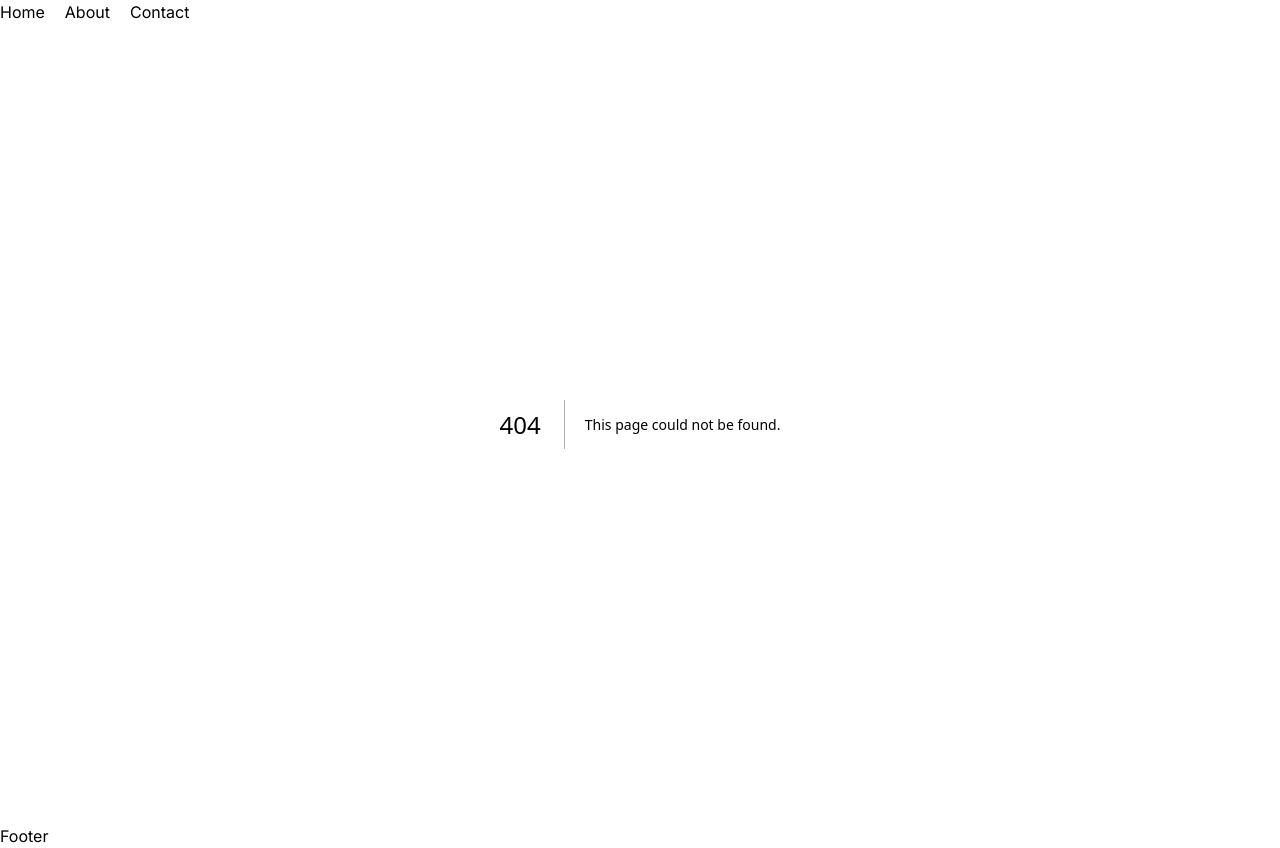
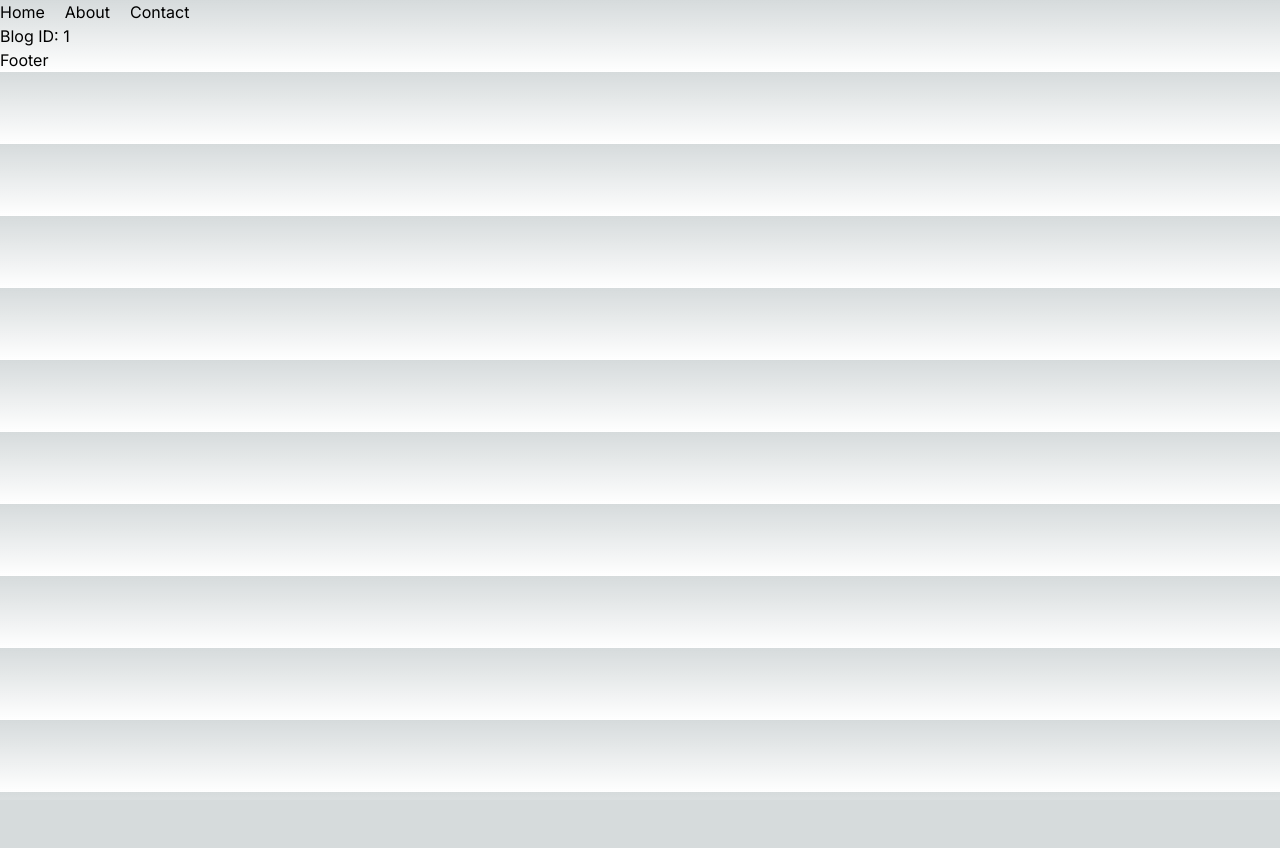
Before and after one commit to KrishnaOnline/nextjs, a Next.js app in the folder 02/my-app/: page /blogs/1 in a window 1280 px wide. Before the commit this address had no page. After the commit the page ends 800 px from the top, so only its background shows below. Built offline with nearby package versions, Linux system fonts and the light colour scheme.

Commit message:
Dynamic Routes in Next.js [slug]

```diff
--- /dev/null
+++ b/02/my-app/app/blogs/[slug]/page.jsx
@@ -0,0 +1,9 @@
+import React from 'react'
+
+const page = ({params}) => {
+  return (
+    <div>Blog ID: {params.slug}</div>
+  )
+}
+
+export default page
```
Also changed, not shown: 02/my-app/package.json (+6 -5 lines), 1 other file (tests, documents, lock files or other folders).
